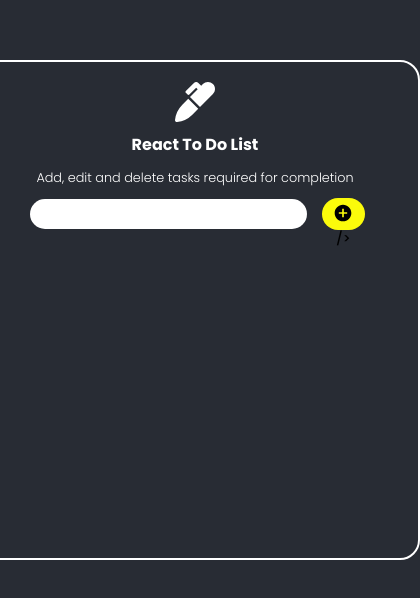
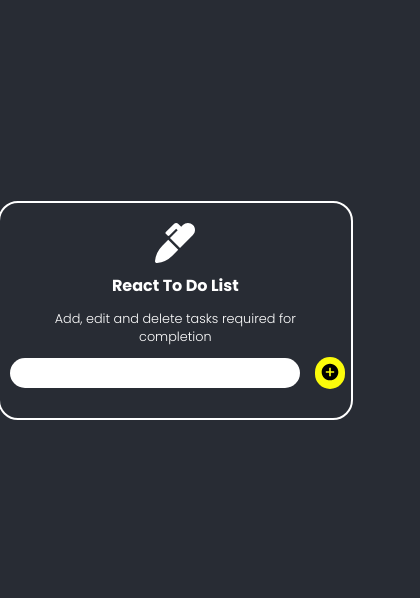
Before and after one commit to SKenzler/react-to-do-list, a React (Create React App) app: page / in a window 390 px wide. Shown: the part 112-710 px from the top of the page, 420 px wide, since content can reach past the window. Built offline with nearby package versions, Linux system fonts and the light colour scheme.

Commit message:
make responsive with em

```diff
--- a/src/App.css
+++ b/src/App.css
@@ -29,8 +29,8 @@ body {
   align-items: center;
   text-align: center;
   padding: 20px;
-  width: 450px;
-  height: 500px;
+  width: 90%;
+  height: 100%;
   color: #FFF;
   border: solid 2px #fff;
   border-radius: 20px;
@@ -56,7 +56,7 @@ body {
 }
 
 .task-form > input {
-  width: 90%;
+  width: 30em;
   padding: 5px;
   text-indent: 10px;
   border-radius: 20px;
@@ -86,7 +86,7 @@ body {
   display: flex;
   justify-content: flex-end;
   align-items: center;
-  width: 400px;
+  width: 20em;
   padding: 8px 20px;
   margin: 10px 0;
   background: var(--secondary-color);
--- a/src/Components/card.js
+++ b/src/Components/card.js
@@ -46,7 +46,7 @@ const Card = () => {
 
             <form className="task-form" onSubmit={handleSubmit}>
                 <input type='text' value={taskItem} onChange={(e) => setTaskItem(e.target.value)} />
-                <button type='submit' className="btn-add"> {editId ? <RiEdit2Fill size={20} /> : <RiAddCircleFill size={20} />} /></button>
+                <button type='submit' className="btn-add"> {editId ? <RiEdit2Fill size={20} /> : <RiAddCircleFill size={20} />} </button>
             </form>
 
             <ul className="task-list">
```
